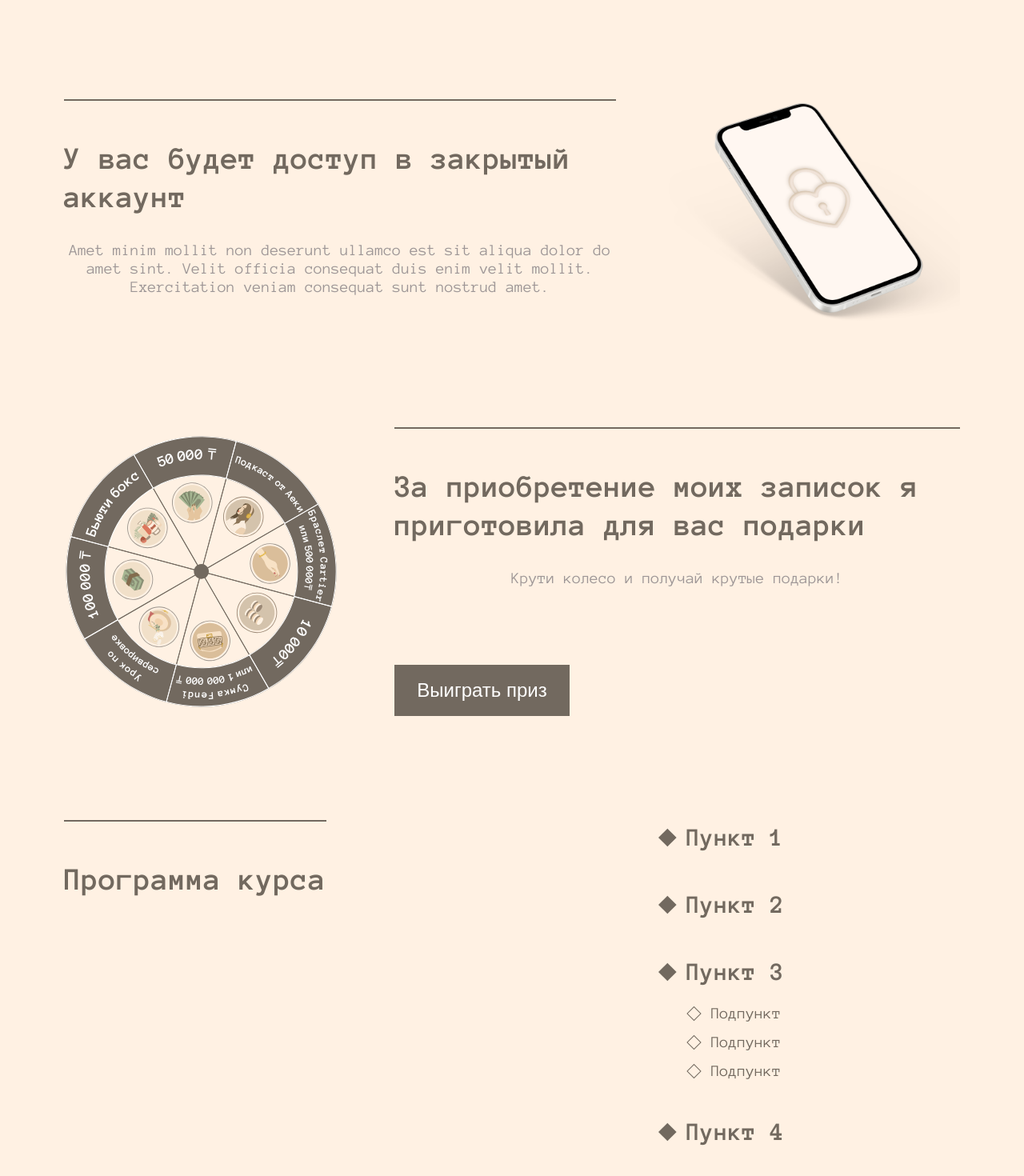
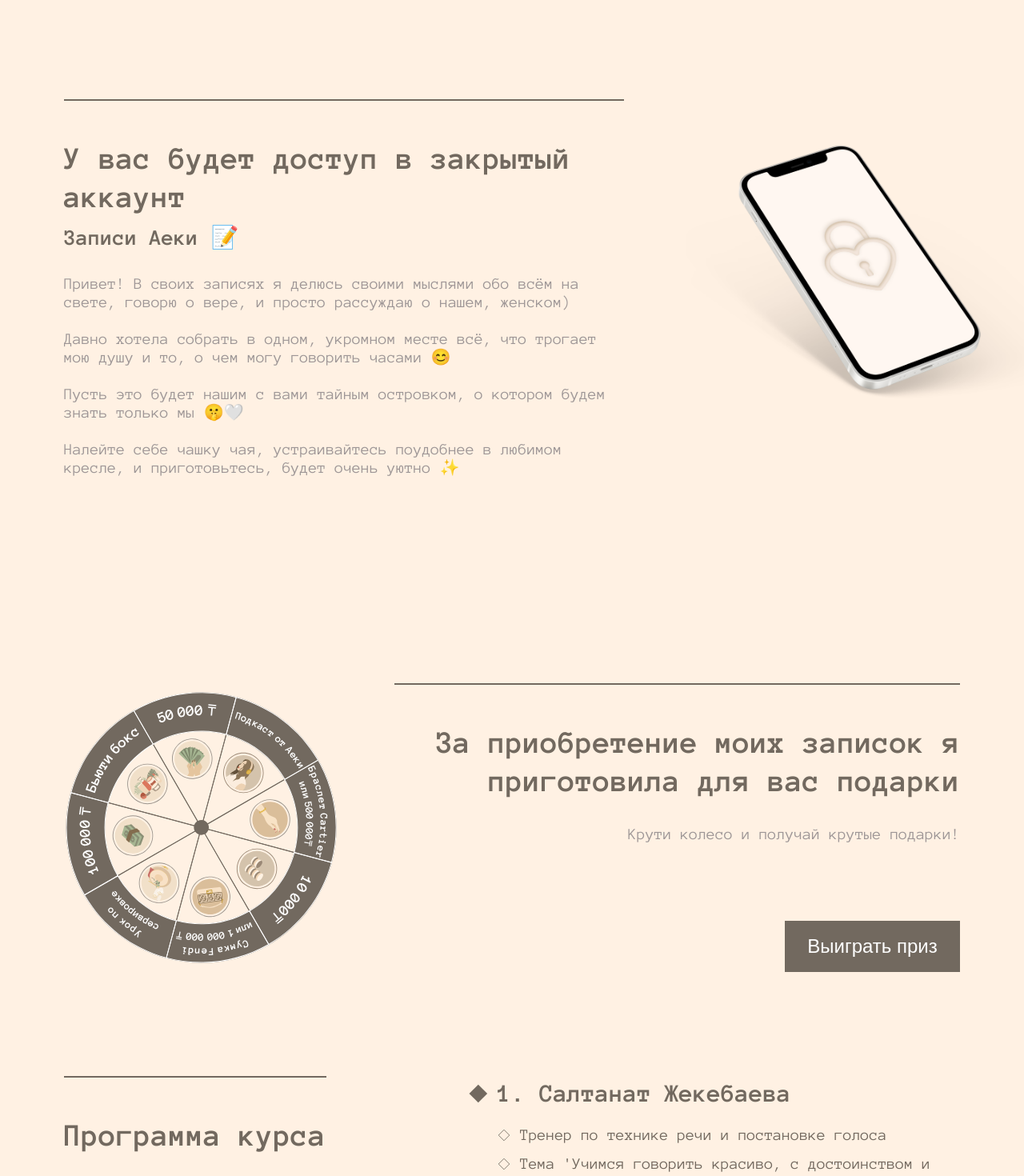
Before and after one commit to yerassyl02-y/aeka-posh, a Nuxt app: page / in a window 1280 px wide. Shown: the part 820-2290 px from the top of the page at 80% size. Built offline with nearby package versions, Linux system fonts and the light colour scheme.

Commit message:
fix: adaptive fixes main page

```diff
--- a/pages/index.vue
+++ b/pages/index.vue
@@ -93,7 +93,7 @@
                     </svg>
                     <a
                         class="font-20 text-underline"
-                        href="phone:+7 776 502 3636"
+                        href="https://wa.me/message/QGQGYLGDBLRVC1"
                         >+7 776 502 3636</a
                     >
                 </div>
@@ -132,11 +132,26 @@
             <div class="description">
                 <div class="description__items">
                     <h1>У вас будет доступ в закрытый аккаунт</h1>
+                    <h4>Записи Аеки 📝</h4>
                     <p>
-                        Amet minim mollit non deserunt ullamco est sit aliqua
-                        dolor do amet sint. Velit officia consequat duis enim
-                        velit mollit. Exercitation veniam consequat sunt nostrud
-                        amet.
+                        Привет! В своих записях я делюсь своими мыслями обо всём
+                        на свете, говорю о вере, и просто рассуждаю о нашем,
+                        женском)
+
+                        <br />
+                        <br />
+
+                        Давно хотела собрать в одном, укромном месте всё, что
+                        трогает мою душу и то, о чем могу говорить часами 😊
+
+                        <br />
+                        <br />
+                        Пусть это будет нашим с вами тайным островком, о котором
+                        будем знать только мы 🤫🤍
+                        <br />
+                        <br />
+                        Налейте себе чашку чая, устраивайтесь поудобнее в
+                        любимом кресле, и приготовьтесь, будет очень уютно ✨
                     </p>
                 </div>
                 <img src="@/assets/images/Phone.png" class="phone" />
@@ -181,7 +196,7 @@
                     >
                         <svg
                             class="mr-12"
-                            width="23"
+                            width="24"
                             height="24"
                             viewBox="0 0 23 24"
                             fill="none"
@@ -211,12 +226,12 @@
                                         item, idx
                                     ) in paragraph.subParagraphs"
                                     :key="item.title + idx"
-                                    class="d-flex align-center subparagraph"
+                                    class="d-flex subparagraph"
                                 >
                                     <svg
                                         class="mr-12"
-                                        width="19"
-                                        height="20"
+                                        width="16"
+                                        height="16"
                                         viewBox="0 0 19 20"
                                         fill="none"
                                         xmlns="http://www.w3.org/2000/svg"
@@ -285,7 +300,11 @@
                                 stroke-linejoin="round"
                             />
                         </svg>
-                        <a href="www.instagram.com">Instagram</a>
+                        <a
+                            href="https://instagram.com/mynotes.qz?igshid=YmMyMTA2M2Y="
+                            target="_blank"
+                            >Instagram</a
+                        >
                     </div>
                     <div class="d-flex align-center">
                         <svg
@@ -300,7 +319,11 @@
                                 fill="#F3F2F0"
                             />
                         </svg>
-                        <a href="tel: +7 776 502 3636">Whatsapp</a>
+                        <a
+                            href="https://wa.me/message/QGQGYLGDBLRVC1"
+                            target="_blank"
+                            >Whatsapp</a
+                        >
                     </div>
                 </div>
             </div>
@@ -394,30 +417,51 @@ export default {
             ],
             programParagraphs: [
                 {
-                    title: "Пункт 1",
-                    subParagraphs: [],
-                },
-                {
-                    title: "Пункт 2",
-                    subParagraphs: [],
-                },
-                {
-                    title: "Пункт 3",
+                    title: "1. Салтанат Жекебаева",
                     subParagraphs: [
                         {
-                            title: "Подпункт",
+                            title: "Тренер по технике речи и постановке голоса",
                         },
                         {
-                            title: "Подпункт",
-                        },
-                        {
-                            title: "Подпункт",
+                            title: "Тема 'Учимся говорить красиво, с достоинством и увренно'",
                         },
                     ],
                 },
                 {
-                    title: "Пункт 4",
-                    subParagraphs: [],
+                    title: "2. Улмекен",
+                    subParagraphs: [
+                        { title: "Наставник для стилистов" },
+                        {
+                            title: "Тема 'Как одежда меняет человека и как челвоек может влиять на одежду?'",
+                        },
+                    ],
+                },
+                {
+                    title: "3. Айгерим Еркен",
+                    subParagraphs: [
+                        {
+                            title: "Психолог",
+                        },
+                        {
+                            title: "Тема 'Мышление счастливого челока: как научиться видеть красоту в мелочах?'",
+                        },
+                    ],
+                },
+                {
+                    title: "4. Букенова Гайникен",
+                    subParagraphs: [
+                        {
+                            title: "'Красота в Исламе: как открыть ее внутри и постоянно поддерживать'",
+                        },
+                    ],
+                },
+                {
+                    title: "5. Айым Алтынбекова",
+                    subParagraphs: [
+                        {
+                            title: "'Красота во всех сферах жизни - секрет счастливой женщины'",
+                        },
+                    ],
                 },
             ],
         };
@@ -553,12 +597,18 @@ export default {
 }
 
 .content {
-    padding: 144px 80px 96px;
+    padding: 144px 0 96px;
 }
 
 .description {
     display: flex;
     justify-content: space-between;
+    padding: 0 80px;
+
+    &:first-of-type {
+        padding: 0 0 0 80px;
+        height: 600px;
+    }
 
     .btn-block {
         display: none;
@@ -597,6 +647,18 @@ export default {
             max-width: 631px;
         }
 
+        p {
+            text-align: left;
+        }
+
+        h4 {
+            font-weight: 700;
+            font-size: 28px;
+            line-height: 30px;
+            color: #72695f;
+            margin-top: 12px;
+        }
+
         button {
             width: 219px;
             height: 64px;
@@ -611,11 +673,19 @@ export default {
 }
 
 .wheel-block {
+    display: flex;
+    flex-direction: column;
+    align-items: flex-end;
     margin-left: 70px;
+
+    h1,
+    p {
+        text-align: right;
+    }
 }
 
 .last-item {
-    max-width: 900px;
+    // max-width: 900px;
     div {
         border: unset;
         padding: unset;
@@ -635,6 +705,10 @@ export default {
         .subparagraph {
             margin-bottom: 8px;
 
+            svg {
+                margin-top: 6px;
+            }
+
             &:last-of-type {
                 margin-bottom: 0;
             }
@@ -652,6 +726,7 @@ export default {
             font-size: 20px;
             line-height: 28px;
             color: #72695f;
+            max-width: 550px;
         }
 
         &:last-of-type {
@@ -661,11 +736,11 @@ export default {
 }
 
 .phone {
-    max-width: 430px;
+    max-width: 500px;
     width: 100%;
     max-height: 430px;
     height: auto;
-    object-fit: cover;
+    object-fit: contain;
 }
 
 .wheel {
@@ -760,12 +835,14 @@ export default {
 }
 .rights {
     a {
+        text-align: right;
         font-style: normal;
         font-weight: 400;
         font-size: 14px;
         line-height: 14px;
         text-decoration-line: underline;
         text-align: right;
+        width: 100%;
         color: white;
 
         margin-bottom: 34px;
@@ -778,8 +855,7 @@ export default {
 
 @media screen and (max-width: 900px) {
     .header {
-        max-height: 812px;
-        height: 100%;
+        height: 812px;
         padding: 17px 24px 40px;
         background-position: right;
 
@@ -893,9 +969,19 @@ export default {
 
     .wheel-block {
         margin-left: 0;
+
+        h1 {
+            text-align: left;
+        }
     }
     .description {
         flex-direction: column;
+        padding: 0 16px;
+
+        &:first-of-type {
+            height: unset;
+            padding: 0 0 0 16px;
+        }
 
         h1 {
             margin-bottom: 30px;
@@ -974,6 +1060,14 @@ export default {
         padding: 60px 24px 40px;
         background: url("@/assets/images/footer-bg-mobile.png");
         background-position: right;
+        background-repeat: no-repeat;
+        background-size: cover;
+
+        .rights {
+            a {
+                text-align: center;
+            }
+        }
 
         .opportunity {
             width: 100%;
--- a/pages/success/index.vue
+++ b/pages/success/index.vue
@@ -87,7 +87,7 @@
             <span class="prize__instructions"
                 >Приз и доступ к курсу придет <b>{{ email }}!</b></span
             >
-            <a @click="openLink" class="prize__openlink"
+            <a v-if="link !== ''" @click="openLink" class="prize__openlink"
                 >Для получения выигрыша: Перейдите по ссылке {{ this.link }}</a
             >
             <button
```
